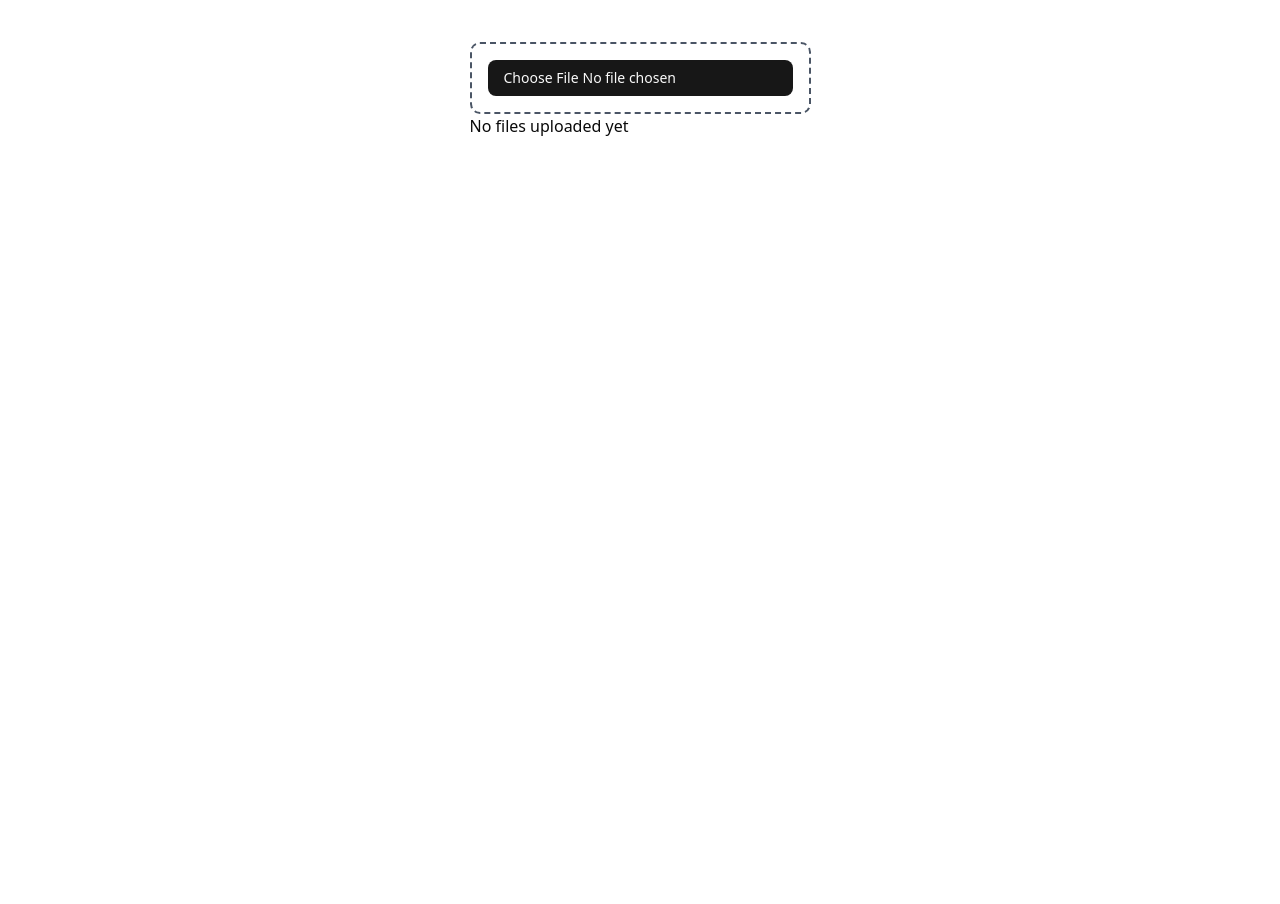
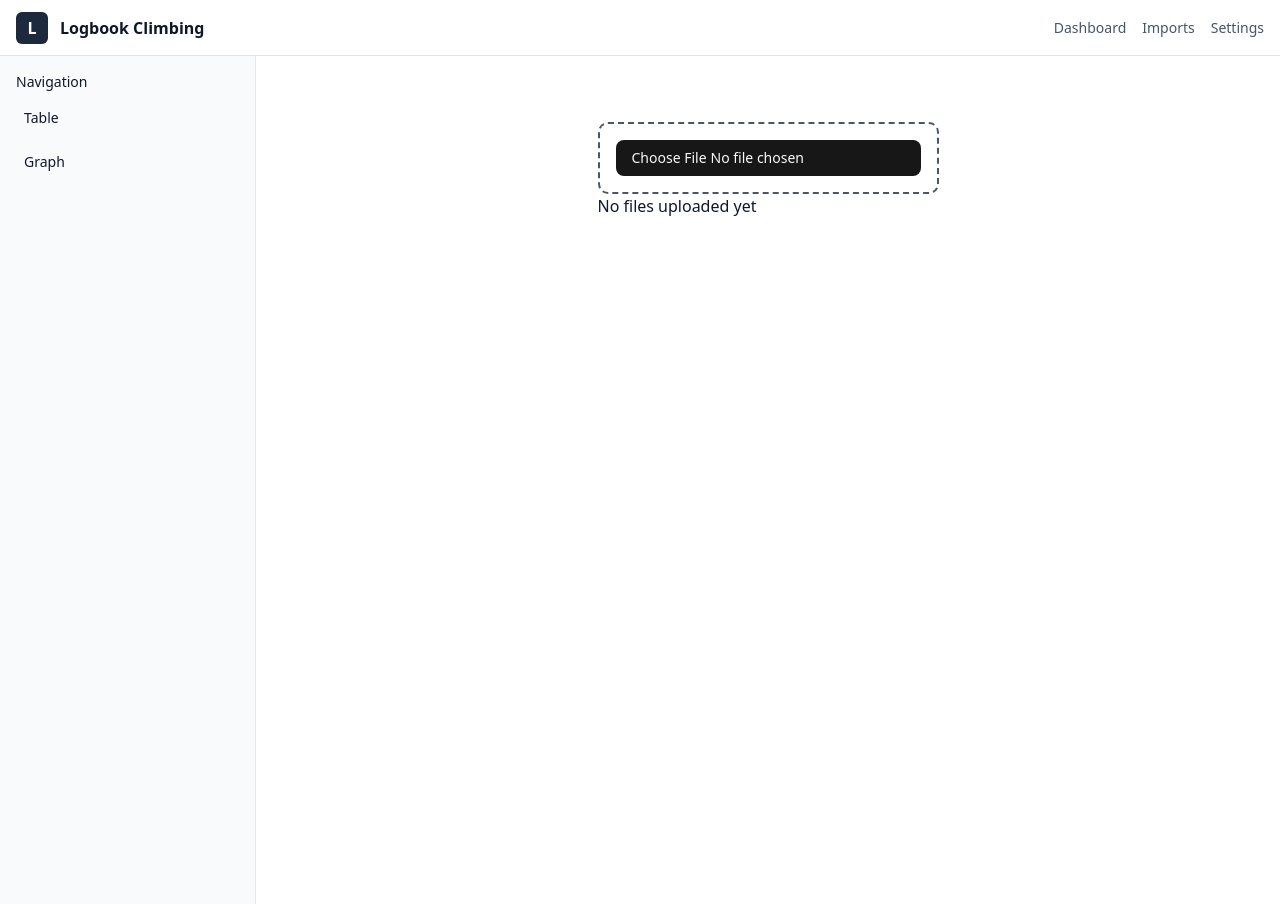
Before and after one commit to Coltensiemer/Import_Climbing_logs, a Next.js app: page / in a window 1280 px wide. Before the commit the page ends 800 px from the top, so only its background shows below. Built offline with nearby package versions, Linux system fonts and the light colour scheme.

Commit message:
Updated layout

```diff
--- a/app/layout.tsx
+++ b/app/layout.tsx
@@ -27,7 +27,41 @@ export default function RootLayout({
       <body
         className={`${geistSans.variable} ${geistMono.variable} antialiased`}
       >
-        {children}
+        <div className="min-h-screen flex flex-col bg-white text-slate-900">
+          {/* Header */}
+          <header className="h-14 border-b bg-white flex items-center px-4">
+            <div className="flex items-center gap-3">
+              <div className="w-8 h-8 bg-slate-800 rounded-sm text-white flex items-center justify-center font-bold">L</div>
+              <div className="font-semibold">Logbook Climbing</div>
+            </div>
+            <nav className="ml-auto hidden md:flex items-center gap-4 text-sm">
+              <a href="#" className="text-slate-600 hover:text-slate-900">Dashboard</a>
+              <a href="#" className="text-slate-600 hover:text-slate-900">Imports</a>
+              <a href="#" className="text-slate-600 hover:text-slate-900">Settings</a>
+            </nav>
+          </header>
+
+          {/* Content area with sidebar + main */}
+          <div className="flex flex-1">
+            <aside className="w-64 border-r bg-slate-50 p-4 hidden md:block">
+              <ul className="space-y-2 text-sm">
+                <li className="font-medium">Navigation</li>
+                <li>
+                  {// TODO: This will switch this Graph View/ Table View based on user preference
+                  }
+                  <a href="?view=table" className="block py-2 px-2 rounded hover:bg-slate-100">Table</a>
+                </li>
+                <li>
+                  <a href="?view=graph" className="block py-2 px-2 rounded hover:bg-slate-100">Graph</a>
+                </li>
+              </ul>
+            </aside>
+
+            <main className="flex-1 p-6 overflow-auto">
+              {children}
+            </main>
+          </div>
+        </div>
       </body>
     </html>
   );
--- a/app/page.tsx
+++ b/app/page.tsx
@@ -5,9 +5,12 @@ import DragAndDrop from "@/components/ui/dragAndDrop";
 import { DataTable } from "@/components/dataTables/DataTable";
 import { KayaLogBookHeaders } from "@/types/types";
 import { generateColumnHeadersbyCSV } from "@/utils/DataHelper";
+import VerticalBarChart from "@/components/charts/verticalBarChart";
 
 
-export default function Home() {
+export default function Home({ searchParams }: { searchParams: { view?: string } }) {
+  const currentView = searchParams.view || "None";
+
   const [parsedData, setParsedData] = useState<KayaLogBookHeaders[]>([]);
   const columns = generateColumnHeadersbyCSV(parsedData);
 
@@ -18,7 +21,8 @@ export default function Home() {
       ) : (
         <p className="text-gray-500">File parsed successfully!</p>
       )}
-      {parsedData.length > 0 && <DataTable data={parsedData} columns={columns} />}
+      {currentView === "table" && <DataTable data={parsedData} columns={columns} />}
+      {/* {currentView === "graph" && <VerticalBarChart />} */}
     </div>
   );
 }
```
